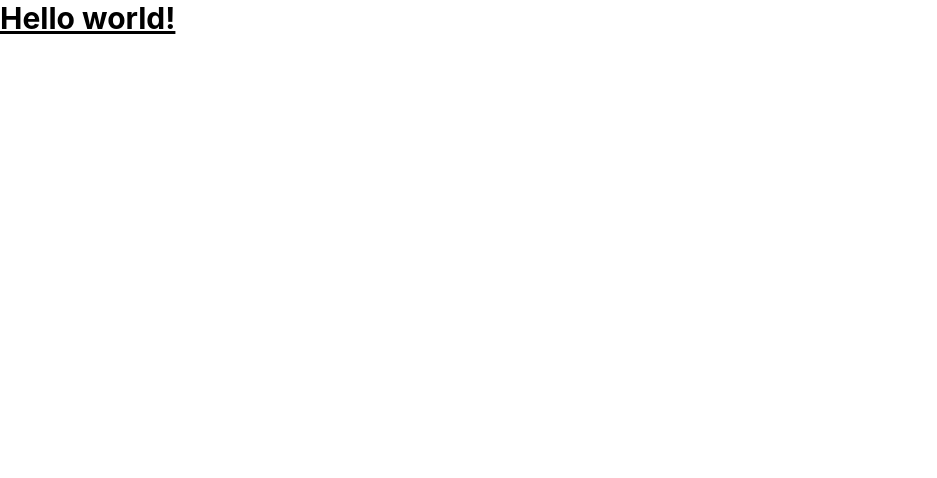
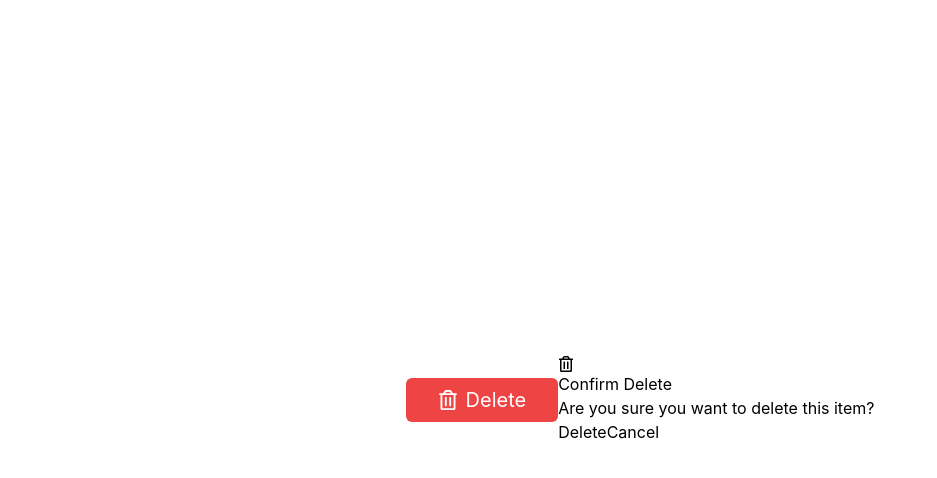
Before and after one commit to sedat355/reacts_apps, a React (Vite) app: page / in a window 1280 px wide. Shown: the top 478 px of the page, without its empty margins (0-937 px from the left). Built offline with nearby package versions, Linux system fonts and the light colour scheme.

Commit message:
temel yapı oluşturuldu

```diff
--- a/src/App.jsx
+++ b/src/App.jsx
@@ -1,7 +1,15 @@
+import { FaRegTrashAlt } from "react-icons/fa"
+import {Delete_popup} from "./components/Delete_popup"
+
 function App() {
   return (
-    <div className="app">
-      <h1 className="text-3xl font-bold underline">Hello world!</h1>
+    <div className="app flex items-center justify-center min-h-screen">
+      <div className="delete-btn flex items-center justify-center gap-x-2 bg-red-500 px-8 py-2 text-white rounded-md text-xl cursor-pointer">
+        <FaRegTrashAlt />
+        <button>Delete</button>
+      </div>
+
+      <Delete_popup/>
     </div>
   )
 }
--- /dev/null
+++ b/src/components/Delete_popup.jsx
@@ -0,0 +1,22 @@
+import { FaRegTrashAlt } from "react-icons/fa"
+
+const Delete_popup = () => {
+  return(
+    <div className="popup-container">
+      <div className="overlay"></div>
+
+      <div className="popup">
+        <FaRegTrashAlt/>
+        <div className="desc">
+          <h2>Confirm Delete</h2>
+          <p>Are you sure you want to delete this item?</p>
+        </div>
+        <div className="buttons">
+          <button>Delete</button>
+          <button>Cancel</button>
+        </div>
+      </div>
+    </div>
+  )
+}
+export { Delete_popup }
```
